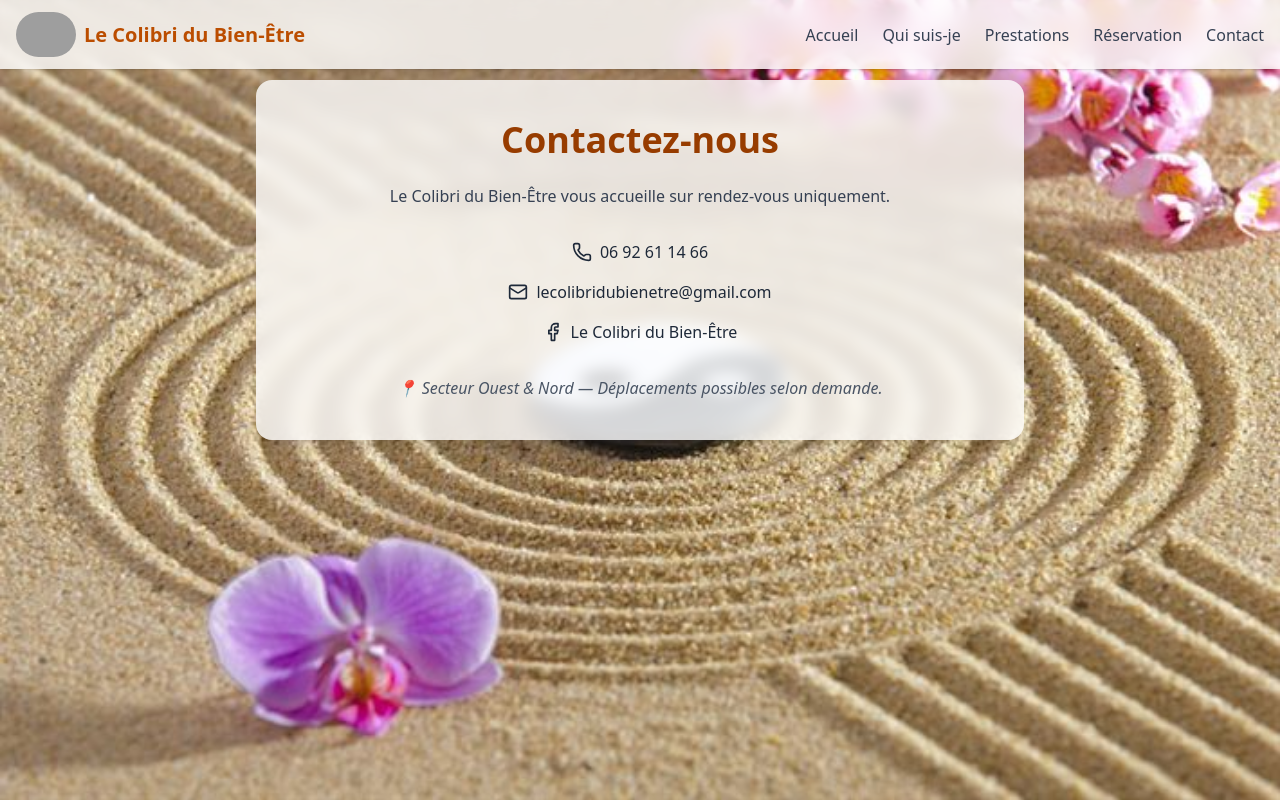
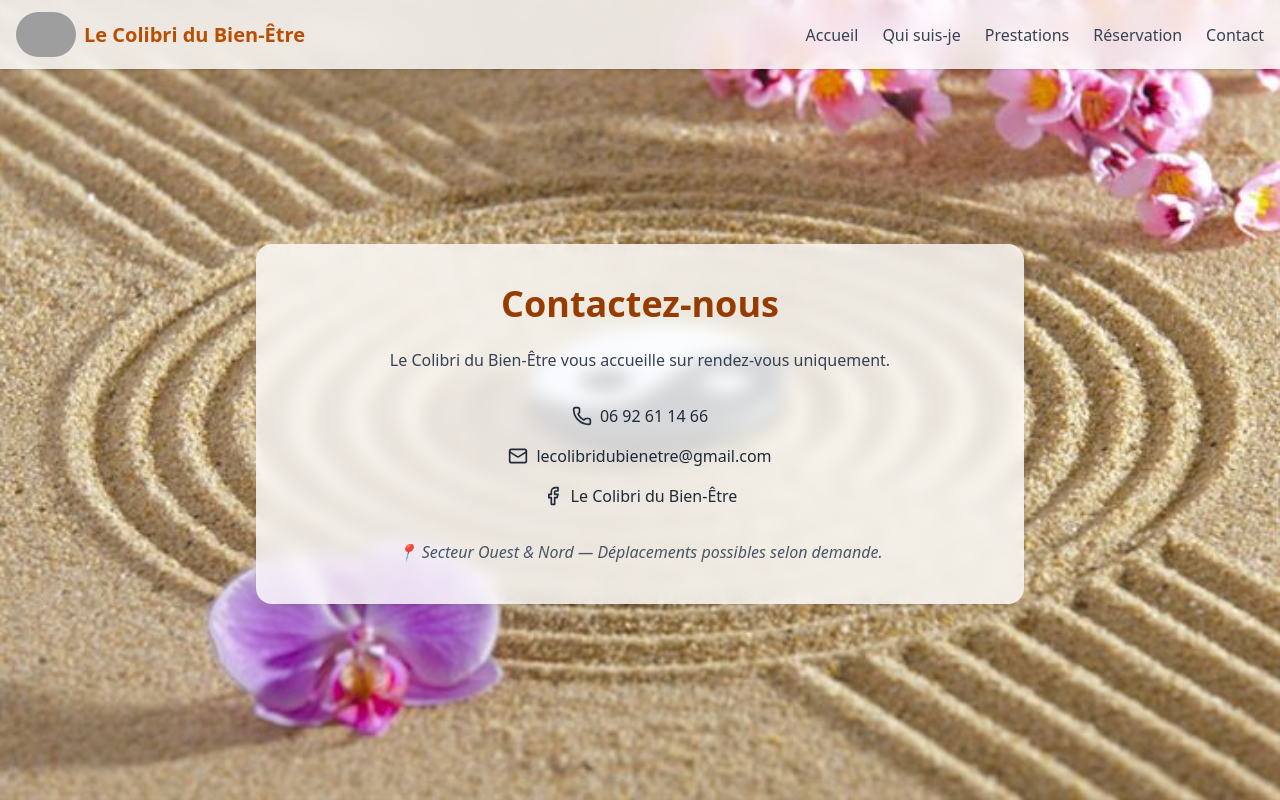
Before and after one commit to jlaw9999-sketch/le-colibri-du-bien-etre, a Next.js app: page /contact in a window 1280 px wide. Shown: the top 800 px of the page. Built offline with nearby package versions, Linux system fonts and the light colour scheme; grey boxes are pictures that could not be loaded.

Commit message:
Refactor Contact page layout and styling
Updated the contact page layout and styling.

```diff
--- a/app/contact/page.js
+++ b/app/contact/page.js
@@ -1,11 +1,12 @@
 "use client";
+
 import { motion } from "framer-motion";
 import { Mail, Phone } from "lucide-react";
 
 export default function Contact() {
   return (
     <section
-      className="min-h-screen bg-cover bg-center py-20 px-6 md:px-20 text-center"
+      className="min-h-screen bg-cover bg-center pt-32 pb-20 px-6 md:px-20 text-center flex items-center justify-center"
       style={{
         backgroundImage: "url('/images/background-contact.jpg')",
         backgroundRepeat: "no-repeat",
@@ -17,7 +18,7 @@ export default function Contact() {
         initial={{ opacity: 0, y: 20 }}
         animate={{ opacity: 1, y: 0 }}
         transition={{ duration: 1 }}
-        className="max-w-3xl mx-auto bg-white/80 backdrop-blur-sm p-10 rounded-2xl shadow-lg"
+        className="max-w-3xl w-full mx-auto bg-white/80 backdrop-blur-sm p-10 rounded-2xl shadow-lg"
       >
         <h2 className="text-4xl font-semibold text-amber-800 mb-6">Contactez-nous</h2>
         <p className="text-gray-700 mb-8">
@@ -39,7 +40,6 @@ export default function Contact() {
             rel="noopener noreferrer"
             className="flex items-center gap-2 text-gray-800 hover:text-amber-700"
           >
-            {/* You can replace the SVG with lucide-react Facebook icon if preferred */}
             <svg xmlns="http://www.w3.org/2000/svg" width="20" height="20" viewBox="0 0 24 24" fill="none" stroke="currentColor" strokeWidth="2" strokeLinecap="round" strokeLinejoin="round">
               <path d="M18 2h-3a5 5 0 0 0-5 5v3H7v4h3v8h4v-8h3l1-4h-4V7a1 1 0 0 1 1-1h3z" />
             </svg>
```
